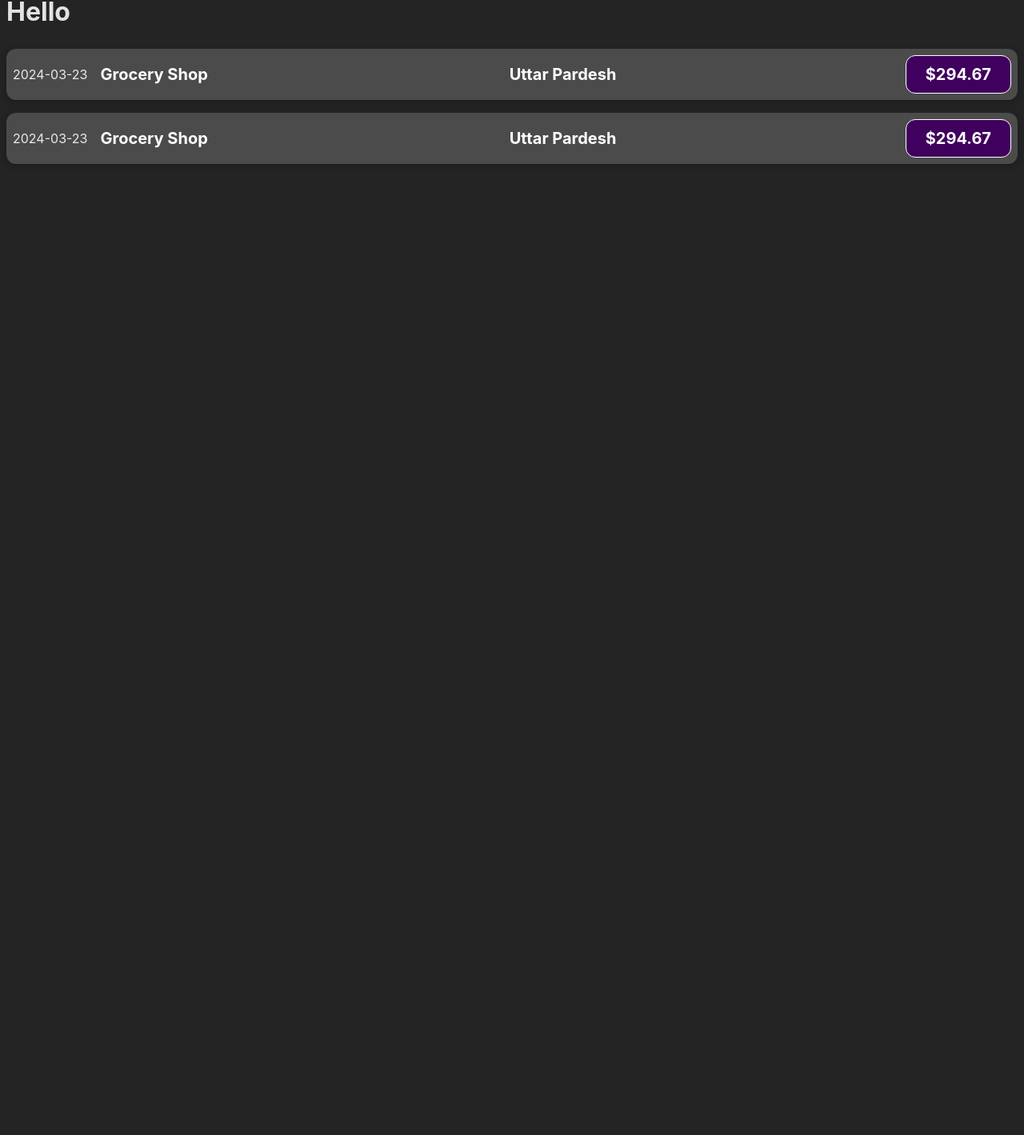
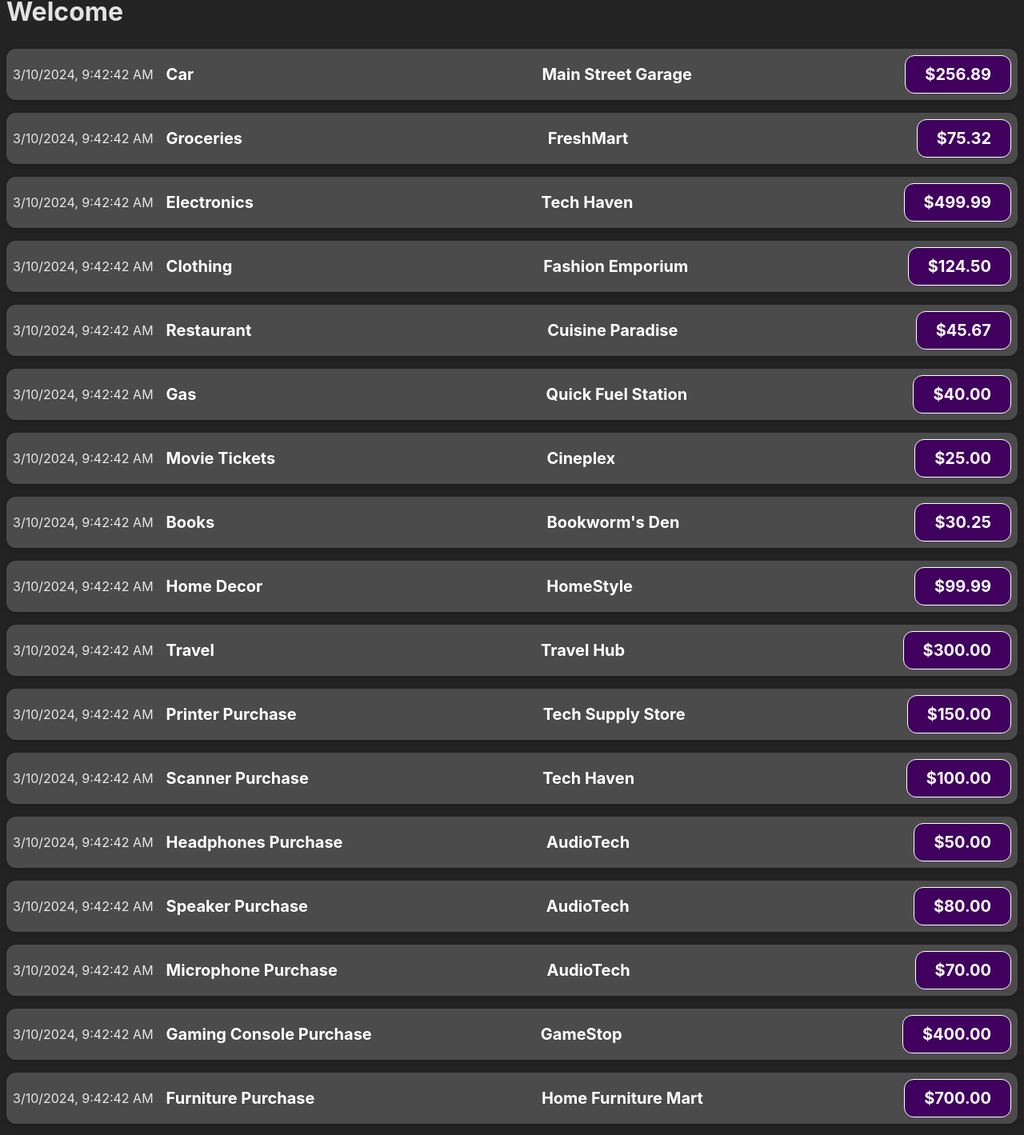
Before and after one commit to Praful-bit/react.js, a React (Vite) app: page / in a window 1280 px wide. Shown: the part 30-1449 px from the top of the page at 80% size. Before the commit the page ends 800 px from the top, so only its background shows below. Built offline with nearby package versions, Linux system fonts and the light colour scheme.

Commit message:
i add 100 time functionality

```diff
--- a/src/App.jsx
+++ b/src/App.jsx
@@ -1,13 +1,137 @@
-import './App.css'
-import ExpenseItem from './Components/ExpenseItem'
+import "./App.css";
+import ExpenseItem from "./Components/ExpenseItem";
 
-function App(){
+function Expense({ title, amount, date, location }) {
+  return (
+    <ExpenseItem
+      title={title}
+      amount={amount}
+      date={date}
+      location={location}
+    />
+  );
+}
+
+export default function App() {
+  const expenses = [
+    {
+      title: "Car",
+      amount: "$256.89",
+      date: new Date(),
+      location: "Main Street Garage",
+    },
+    {
+      title: "Groceries",
+      amount: "$75.32",
+      date: new Date(),
+      location: "FreshMart",
+    },
+    {
+      title: "Electronics",
+      amount: "$499.99",
+      date: new Date(),
+      location: "Tech Haven",
+    },
+    {
+      title: "Clothing",
+      amount: "$124.50",
+      date: new Date(),
+      location: "Fashion Emporium",
+    },
+    {
+      title: "Restaurant",
+      amount: "$45.67",
+      date: new Date(),
+      location: "Cuisine Paradise",
+    },
+    {
+      title: "Gas",
+      amount: "$40.00",
+      date: new Date(),
+      location: "Quick Fuel Station",
+    },
+    {
+      title: "Movie Tickets",
+      amount: "$25.00",
+      date: new Date(),
+      location: "Cineplex",
+    },
+    {
+      title: "Books",
+      amount: "$30.25",
+      date: new Date(),
+      location: "Bookworm's Den",
+    },
+    {
+      title: "Home Decor",
+      amount: "$99.99",
+      date: new Date(),
+      location: "HomeStyle",
+    },
+    {
+      title: "Travel",
+      amount: "$300.00",
+      date: new Date(),
+      location: "Travel Hub",
+    },
+    {
+      title: "Printer Purchase",
+      amount: "$150.00",
+      date: new Date(),
+      location: "Tech Supply Store",
+    },
+    {
+      title: "Scanner Purchase",
+      amount: "$100.00",
+      date: new Date(),
+      location: "Tech Haven",
+    },
+    {
+      title: "Headphones Purchase",
+      amount: "$50.00",
+      date: new Date(),
+      location: "AudioTech",
+    },
+    {
+      title: "Speaker Purchase",
+      amount: "$80.00",
+      date: new Date(),
+      location: "AudioTech",
+    },
+    {
+      title: "Microphone Purchase",
+      amount: "$70.00",
+      date: new Date(),
+      location: "AudioTech",
+    },
+    {
+      title: "Gaming Console Purchase",
+      amount: "$400.00",
+      date: new Date(),
+      location: "GameStop",
+    },
+    {
+      title: "Furniture Purchase",
+      amount: "$700.00",
+      date: new Date(),
+      location: "Home Furniture Mart",
+    },
+    {
+      title: "Kitchen Appliance Purchase",
+      amount: "$300.00",
+      date: new Date(),
+      location: "Kitchen Essentials",
+    },
+  ];
+
+  const expenseComponents = expenses.map((expense, index) => (
+    <Expense key={index} {...expense} />
+  ));
+
   return (
     <>
-      <h1>Hello</h1>
-      <ExpenseItem />
-      <ExpenseItem />
+      <h1>Welcome</h1>
+      {expenseComponents}
     </>
   );
 }
-export default App
--- a/src/Components/ExpenseItem.jsx
+++ b/src/Components/ExpenseItem.jsx
@@ -1,18 +1,15 @@
 import "./ExpenseItem.css";
 
-function ExpenseItem() {
-  const expenseDate = "2024-03-23";
-  const expenseRate = '$294.67';
-  const expenseTitle = 'Grocery Shop'
-  const locationOfExpenditure = "Uttar Pardesh";
+function ExpenseItem(props) {
+
   return (
     <>
       <div className="expense-item">
-        <div>{expenseDate}</div>
+        <div>{props.date.toLocaleString()}</div>
         <div className="expense-item__description">
-          <h2>{expenseTitle}</h2>
-          <h2>{locationOfExpenditure}</h2>
-          <div className="expense-item__price">{expenseRate}</div>
+          <h2>{props.title}</h2>
+          <h2>{props.location}</h2>
+          <div className="expense-item__price">{props.amount}</div>
         </div>
       </div>
     </>
```
